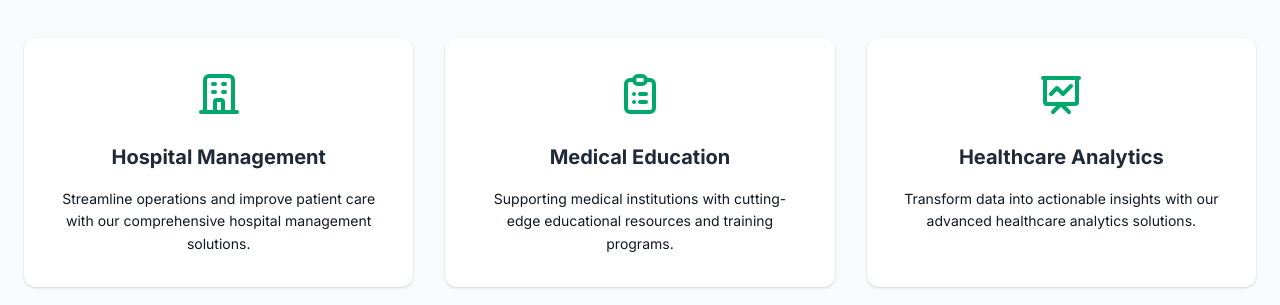
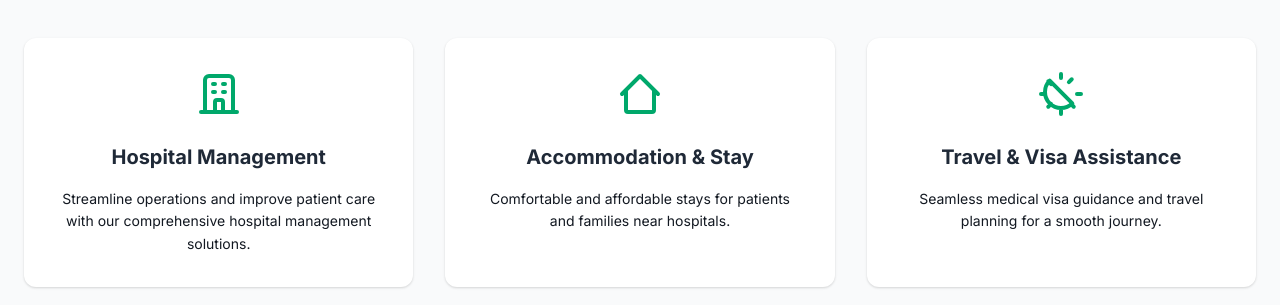
Before and after one commit to gitCane/Medi-Helps, a React (Vite) app: page /#/about in a window 1280 px wide. Shown: the part 351-656 px from the top of the page. Built offline with nearby package versions, Linux system fonts and the light colour scheme.

Commit message:
Add some logo in about and service section and changed content of the website

```diff
--- a/src/components/sections/About.css
+++ b/src/components/sections/About.css
@@ -60,6 +60,15 @@
   height: 48px;
   margin: 0 auto 1.5rem;
   color: var(--primary);
+  display: flex;
+  align-items: center;
+  justify-content: center;
+  cursor: pointer;
+}
+
+.card-icon svg {
+  width: 100%;
+  height: 100%;
 }
 
 .about-card h3 {
--- a/src/components/sections/About.tsx
+++ b/src/components/sections/About.tsx
@@ -22,11 +22,17 @@ const About: React.FC = () => {
             transition={{ duration: 0.5 }}
             viewport={{ once: true }}
           >
-            <div className="card-icon">
+            <motion.div
+              className="card-icon"
+              initial={{ scale: 0 }}
+              animate={{ scale: 1, rotate: 0 }}
+              whileHover={{ scale: 1.2, rotate: 10 }}
+              transition={{ type: "spring", stiffness: 260, damping: 20 }}
+            >
               <svg xmlns="http://www.w3.org/2000/svg" fill="none" viewBox="0 0 24 24" stroke="currentColor">
                 <path strokeLinecap="round" strokeLinejoin="round" strokeWidth={2} d="M19 21V5a2 2 0 00-2-2H7a2 2 0 00-2 2v16m14 0h2m-2 0h-5m-9 0H3m2 0h5M9 7h1m-1 4h1m4-4h1m-1 4h1m-5 10v-5a1 1 0 011-1h2a1 1 0 011 1v5m-4 0h4" />
               </svg>
-            </div>
+            </motion.div>
             <h3>Hospital Management</h3>
             <p>Streamline operations and improve patient care with our comprehensive hospital management solutions.</p>
           </motion.div>
@@ -38,13 +44,19 @@ const About: React.FC = () => {
             transition={{ duration: 0.5, delay: 0.2 }}
             viewport={{ once: true }}
           >
-            <div className="card-icon">
+            <motion.div
+              className="card-icon"
+              initial={{ scale: 0 }}
+              animate={{ scale: 1, rotate: 0 }}
+              whileHover={{ scale: 1.2, rotate: -10 }}
+              transition={{ type: "spring", stiffness: 260, damping: 20 }}
+            >
               <svg xmlns="http://www.w3.org/2000/svg" fill="none" viewBox="0 0 24 24" stroke="currentColor">
-                <path strokeLinecap="round" strokeLinejoin="round" strokeWidth={2} d="M9 5H7a2 2 0 00-2 2v12a2 2 0 002 2h10a2 2 0 002-2V7a2 2 0 00-2-2h-2M9 5a2 2 0 002 2h2a2 2 0 002-2M9 5a2 2 0 012-2h2a2 2 0 012 2m-3 7h3m-3 4h3m-6-4h.01M9 16h.01" />
-              </svg>
-            </div>
-            <h3>Medical Education</h3>
-            <p>Supporting medical institutions with cutting-edge educational resources and training programs.</p>
+              <path strokeLinecap="round" strokeLinejoin="round" strokeWidth={2} d="M3 12l2-2m0 0l7-7 7 7M5 10v10a1 1 0 001 1h3m10-11l2 2m-2-2v10a1 1 0 01-1 1h-3m-6 0h6" />
+               </svg>
+            </motion.div>
+            <h3>Accommodation & Stay</h3>
+            <p>Comfortable and affordable stays for patients and families near hospitals.</p>
           </motion.div>
 
           <motion.div
@@ -54,13 +66,19 @@ const About: React.FC = () => {
             transition={{ duration: 0.5, delay: 0.4 }}
             viewport={{ once: true }}
           >
-            <div className="card-icon">
-              <svg xmlns="http://www.w3.org/2000/svg" fill="none" viewBox="0 0 24 24" stroke="currentColor">
-                <path strokeLinecap="round" strokeLinejoin="round" strokeWidth={2} d="M7 12l3-3 3 3 4-4M8 21l4-4 4 4M3 4h18M4 4h16v12a1 1 0 01-1 1H5a1 1 0 01-1-1V4z" />
-              </svg>
-            </div>
-            <h3>Healthcare Analytics</h3>
-            <p>Transform data into actionable insights with our advanced healthcare analytics solutions.</p>
+            <motion.div
+              className="card-icon"
+              initial={{ scale: 0 }}
+              animate={{ scale: 1, rotate: 0 }}
+              whileHover={{ scale: 1.2, rotate: 10 }}
+              transition={{ type: "spring", stiffness: 260, damping: 20 }}
+            >
+               <svg xmlns="http://www.w3.org/2000/svg" fill="none" viewBox="0 0 24 24" stroke="currentColor">
+              <path strokeLinecap="round" strokeLinejoin="round" strokeWidth={2} d="M17.657 16.657A8 8 0 016.343 5.343m0 0A8 8 0 0017.657 16.657zM12 2v2m0 16v2m10-10h-2M4 12H2m15.364-7.364l-1.414 1.414M7.05 16.95l-1.414 1.414M16.95 16.95l1.414 1.414M7.05 7.05L5.636 5.636" />
+                </svg>
+            </motion.div>
+            <h3>Travel & Visa Assistance</h3>
+            <p>Seamless medical visa guidance and travel planning for a smooth journey.</p>
           </motion.div>
         </div>
 
--- a/src/components/sections/Contact.css
+++ b/src/components/sections/Contact.css
@@ -37,7 +37,7 @@
 }
 
 .contact-card {
-  background: var(--primary);
+  background: #2b6953;
   border-radius: 15px;
   padding: 3rem 4rem;
   color: white;
--- a/src/components/sections/Hospitals.css
+++ b/src/components/sections/Hospitals.css
@@ -49,7 +49,7 @@
 .hospital-overlay {
   position: absolute;
   inset: 0;
-  background: rgba(37, 99, 235, 0.9);
+  background: rgb(0, 92, 58);
   display: flex;
   flex-direction: column;
   align-items: center;
--- a/src/components/sections/Services.tsx
+++ b/src/components/sections/Services.tsx
@@ -34,39 +34,38 @@ const Services: React.FC = () => {
     {
       icon: (
          <svg xmlns="http://www.w3.org/2000/svg" fill="none" viewBox="0 0 24 24" stroke="currentColor">
-          <path strokeLinecap="round" strokeLinejoin="round" strokeWidth={2} d="M9 12l2 2 4-4m5.618-4.016A11.955 11.955 0 0112 2.944a11.955 11.955 0 01-8.618 3.04A12.02 12.02 0 003 9c0 5.591 3.824 10.29 9 11.622 5.176-1.332 9-6.03 9-11.622 0-1.042-.133-2.052-.382-3.016z" />
+        <path strokeLinecap="round" strokeLinejoin="round" strokeWidth={2} d="M3 12l2-2m0 0l7-7 7 7M5 10v10a1 1 0 001 1h3m10-11l2 2m-2-2v10a1 1 0 01-1 1h-3m-6 0h6" />
       </svg>
       ),
-      title: 'Medical Security',
-      description: 'Protect patient data and ensure compliance with our advanced security measures.'
+      title: 'Accommodation & Stay',
+      description: 'Comfortable, safe, and affordable stay options for patients and their families near top hospitals.'
     },
     {
       icon: (
         <svg xmlns="http://www.w3.org/2000/svg" fill="none" viewBox="0 0 24 24" stroke="currentColor">
-          <path strokeLinecap="round" strokeLinejoin="round" strokeWidth={2} d="M11 3.055A9.001 9.001 0 1020.945 13H11V3.055z" />
-          <path strokeLinecap="round" strokeLinejoin="round" strokeWidth={2} d="M20.488 9H15V3.512A9.025 9.025 0 0120.488 9z" />
+        <path strokeLinecap="round" strokeLinejoin="round" strokeWidth={2} d="M17.657 16.657A8 8 0 016.343 5.343m0 0A8 8 0 0017.657 16.657zM12 2v2m0 16v2m10-10h-2M4 12H2m15.364-7.364l-1.414 1.414M7.05 16.95l-1.414 1.414M16.95 16.95l1.414 1.414M7.05 7.05L5.636 5.636" />
       </svg>
       ),
-      title: 'Performance Metrics',
-      description: 'Track and optimize healthcare performance with our comprehensive analytics tools.'
+      title: 'Travel & Visa Assistance',
+      description: 'End-to-end support with medical visa processing, travel arrangements, and smooth arrival in India.'
     },
     {
       icon: (
        <svg xmlns="http://www.w3.org/2000/svg" fill="none" viewBox="0 0 24 24" stroke="currentColor">
-          <path strokeLinecap="round" strokeLinejoin="round" strokeWidth={2} d="M9 5H7a2 2 0 00-2 2v12a2 2 0 002 2h10a2 2 0 002-2V7a2 2 0 00-2-2h-2M9 5a2 2 0 002 2h2a2 2 0 002-2M9 5a2 2 0 012-2h2a2 2 0 012 2m-3 7h3m-3 4h3m-6-4h.01M9 16h.01" />
+        <path strokeLinecap="round" strokeLinejoin="round" strokeWidth={2} d="M12 6v6h4m6 6H6a2 2 0 01-2-2V6a2 2 0 012-2h6l6 6v8z" />
       </svg>
       ),
-      title: 'Medical Education',
-      description: 'Support medical institutions with cutting-edge educational resources and training.'
+      title: 'Language & Interpretation services',
+      description: 'Professional interpreters to overcome language barriers and make communication easy with doctors.'
     },
     {
       icon: (
         <svg xmlns="http://www.w3.org/2000/svg" fill="none" viewBox="0 0 24 24" stroke="currentColor">
-          <path strokeLinecap="round" strokeLinejoin="round" strokeWidth={2} d="M17 20h5v-2a3 3 0 00-5.356-1.857M17 20H7m10 0v-2c0-.656-.126-1.283-.356-1.857M7 20H2v-2a3 3 0 015.356-1.857M7 20v-2c0-.656.126-1.283.356-1.857m0 0a5.002 5.002 0 019.288 0M15 7a3 3 0 11-6 0 3 3 0 016 0zm6 3a2 2 0 11-4 0 2 2 0 014 0zM7 10a2 2 0 11-4 0 2 2 0 014 0z" />
+        <path strokeLinecap="round" strokeLinejoin="round" strokeWidth={2} d="M3 13h2l1 6h12l1-6h2M5 13V7a2 2 0 012-2h10a2 2 0 012 2v6M9 21h6" />
       </svg>
       ),
-      title: 'Patient Care',
-      description: 'Enhance patient experience with our specialized care management solutions.'
+      title: 'Local Transport & Hospitality',
+      description: 'Hassle-free airport pickups, hospital transfers, and guided support for daily needs.'
     }
   ];
 
```
Lines whose indentation alone changed are shown as unchanged.
